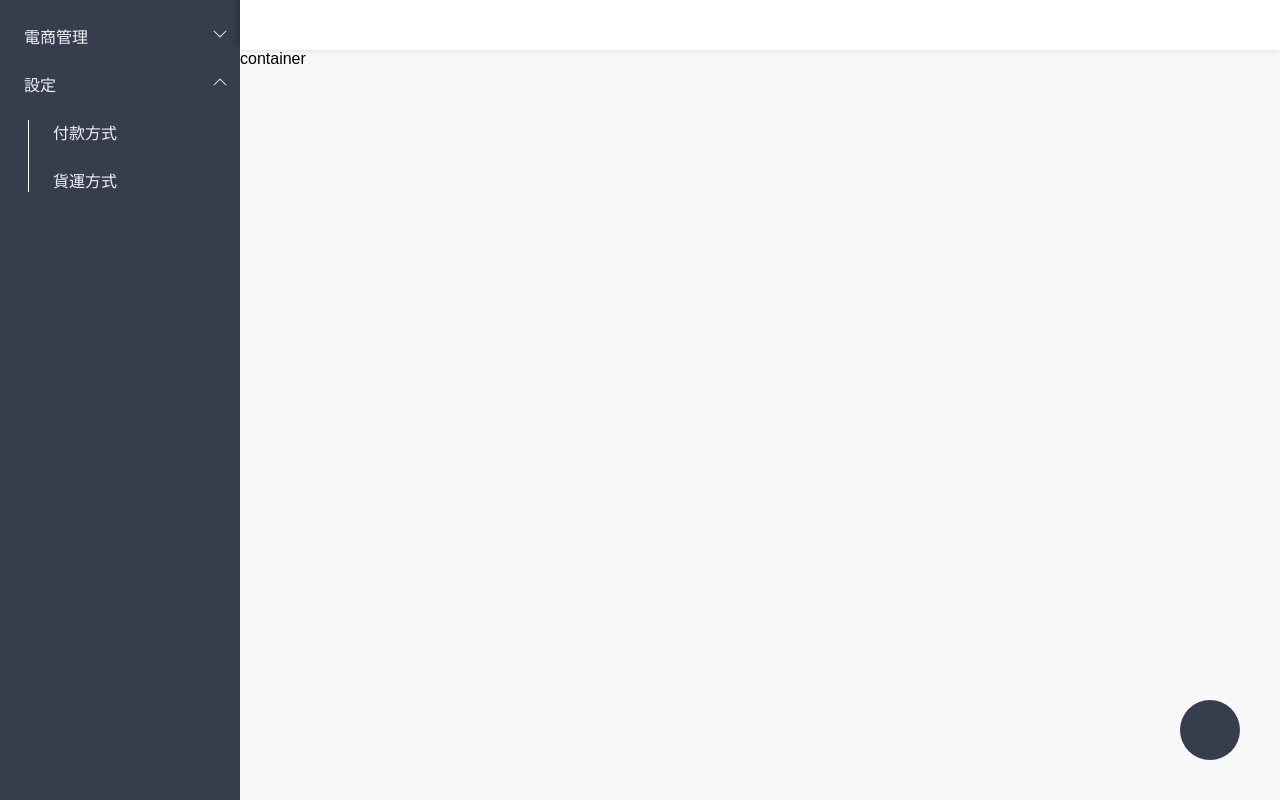
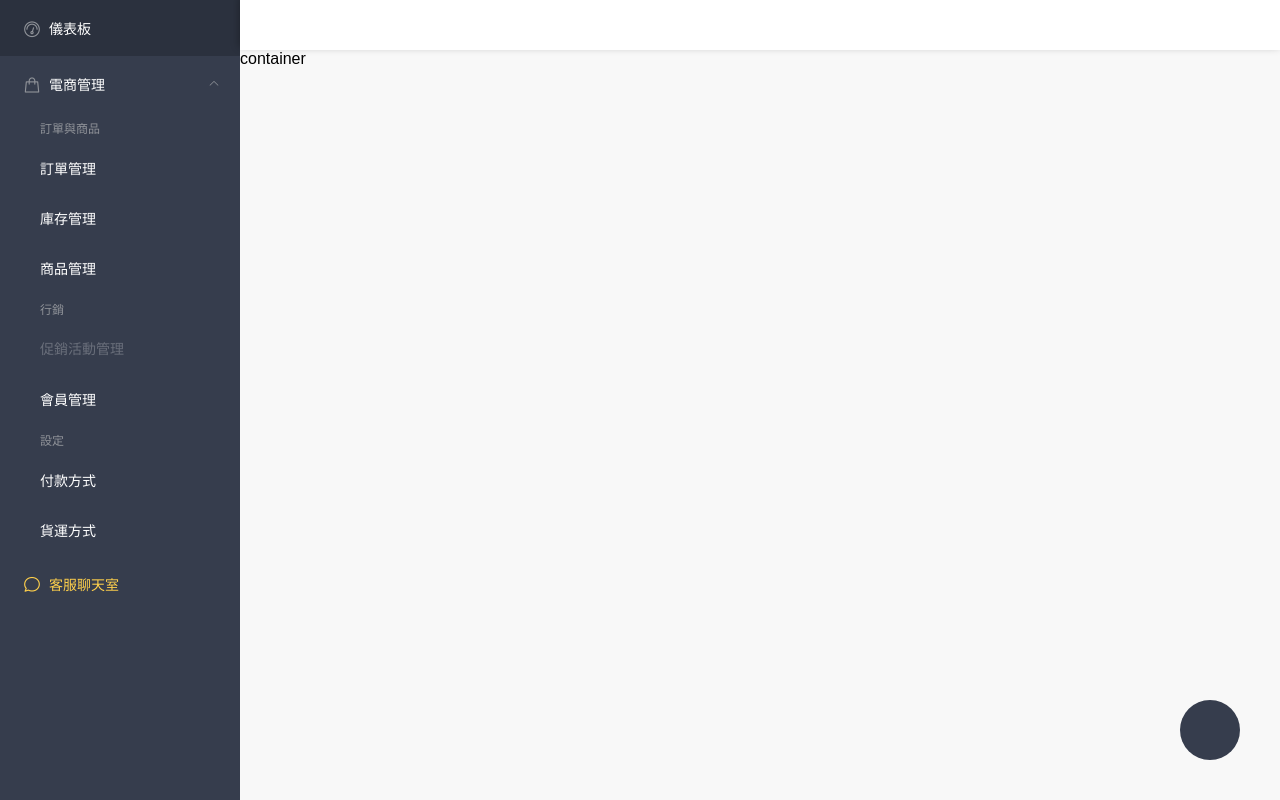
Before and after one commit to H-H-Liao/movie_backstage, a Nuxt app: page / in a window 1280 px wide. Both pictures are taken after a click on the element "電商管理". Built offline with nearby package versions, Linux system fonts and the light colour scheme.

Commit message:
refactor:刪除側邊欄，改用套件的側邊欄樣式

```diff
--- a/components/menu/MenuGroup.vue
+++ /dev/null
@@ -1,73 +0,0 @@
-<template>
-  <div class="group">
-      <div class="group_title_group" @click="switchGroup()">
-          <div class="group_title">
-              <div class="item">{{title}} </div>
-          </div>
-          <div>
-              <svg v-if="open" xmlns="http://www.w3.org/2000/svg" width="16" height="16" fill="currentColor" class="bi bi-chevron-up" viewBox="0 0 16 16">
-                  <path fill-rule="evenodd" d="M7.646 4.646a.5.5 0 0 1 .708 0l6 6a.5.5 0 0 1-.708.708L8 5.707l-5.646 5.647a.5.5 0 0 1-.708-.708l6-6z"/>
-              </svg>
-              <svg v-else xmlns="http://www.w3.org/2000/svg" width="16" height="16" fill="currentColor" class="bi bi-chevron-down" viewBox="0 0 16 16">
-                  <path fill-rule="evenodd" d="M1.646 4.646a.5.5 0 0 1 .708 0L8 10.293l5.646-5.647a.5.5 0 0 1 .708.708l-6 6a.5.5 0 0 1-.708 0l-6-6a.5.5 0 0 1 0-.708z"/>
-              </svg>
-          </div>
-      </div>
-      <div v-if="open" class="group_content">
-          <slot></slot>
-      </div>
-  </div>
-</template>
-
-<script>
-
-export default {
-  props:{
-      title:{
-          type:String,
-          require:true
-      },
-      icon:{
-          type:String,
-          required:false
-      },
-  },
-  data:function(){
-      return {
-          open: true
-      }
-  },
-  mounted:function(){
-
-  },
-  methods:{
-      switchGroup:function(){
-          this.open=!this.open;
-      }
-  }
-
-}
-</script>
-
-<style scoped>
-  .group{
-      margin: 24px 12px ;
-  }
-  .group_title_group{
-      display: flex;
-      justify-content: space-between;
-      align-items: center;
-      cursor: pointer;
-  }
-  .group_title{
-      display: flex;
-
-  }
-  .item{
-      padding-left: 12px;
-  }
-  .group_content{
-      border-left: 1px solid white;
-      margin-left: 16px;
-  }
-</style>
--- a/components/menu/MenuItemExtend.vue
+++ /dev/null
@@ -1,37 +0,0 @@
-<template>
-  <a :href="url">
-      <div class="menu">
-          <div class="item">  {{title}} </div>
-      </div>
-  </a>
-</template>
-<script>
-export default {
-  props:{
-      title:{
-          type:String,
-          required:true
-      },
-      icon:{
-          type:String,
-          required:false
-      },
-      url:{
-          type:String
-      }
-  }
-}
-</script>
-<style scoped>
-  a{
-      text-decoration:none;
-      color:inherit;
-  }
-  .menu{
-      display: flex;
-      margin: 24px 12px;
-  }
-  .item{
-      padding-left: 12px;
-  }
-</style>
--- a/layouts/default.vue
+++ b/layouts/default.vue
@@ -1,17 +1,55 @@
 <template>
   <div>
-    <div class="side not-print">
-      <menu-group title="電商管理" icon="mdi-shopping">
-        <menu-item-extend url="order"  title="訂單管理"></menu-item-extend>
-        <menu-item-extend url="stock"  title="庫存管理"></menu-item-extend>
-        <menu-item-extend url="product"  title="商品管理"></menu-item-extend>
-        <menu-item-extend url="member"  title="會員管理"></menu-item-extend>
-      </menu-group>
-      <menu-group title="設定" icon="mdi-shopping">
-        <menu-item-extend url="payment"  title="付款方式"></menu-item-extend>
-        <menu-item-extend url="shipment"  title="貨運方式"></menu-item-extend>
-      </menu-group>
-    </div>
+    <el-menu
+      default-active="2"
+      class="el-menu-vertical-demo side"
+      @open="handleOpen"
+      @close="handleClose"
+      background-color="#363d4d"
+      text-color="#fff"
+      active-text-color="#ffd04b">
+      <el-menu-item index="0">
+        <i class="el-icon-odometer"></i>
+        <span slot="title">儀表板</span>
+      </el-menu-item>
+      <el-submenu index="1">
+        <template slot="title">
+          <i class="el-icon-goods"></i>
+          <span>電商管理</span>
+        </template>
+        <el-menu-item-group title="訂單與商品">
+          <el-menu-item index="1-1">
+            <router-link to="order">訂單管理</router-link>
+          </el-menu-item>
+          <el-menu-item index="1-2">
+            <router-link to="stock">庫存管理</router-link>
+            </el-menu-item>
+          <el-menu-item index="1-3">
+            <router-link to="product">商品管理</router-link>
+            </el-menu-item>
+        </el-menu-item-group>
+        <el-menu-item-group title="行銷">
+          <el-menu-item index="2-1" disabled="true">促銷活動管理</el-menu-item>
+          <el-menu-item index="2-2">
+            <router-link to="member">會員管理</router-link>
+          </el-menu-item>
+        </el-menu-item-group>
+        <el-menu-item-group title="設定">
+          <el-menu-item index="3-1">
+            <router-link to="payment">付款方式</router-link>
+          </el-menu-item>
+          <el-menu-item index="3-2">
+            <router-link to="shipment">貨運方式</router-link>
+          </el-menu-item>
+        </el-menu-item-group>
+      </el-submenu>
+      <el-menu-item index="2">
+        <i class="el-icon-chat-round"></i>
+        <span slot="title">
+          <router-link to="serviceroom">客服聊天室</router-link>
+        </span>
+      </el-menu-item>
+    </el-menu>
     <div class="header">
 
     </div>
@@ -43,6 +81,10 @@ export default {
     margin: 0px;
     font-family: 'Noto Sans TC', '微軟正黑體', sans-serif;
   }
+  a{
+    color:inherit;
+    text-decoration: none;
+  }
 
   .header{
     position: fixed;
@@ -61,8 +103,6 @@ export default {
     width: 240px;
     height: 100vh;
     overflow-y: auto;
-    background-color: rgb(54,61,77);
-    color:rgb(241,242,243);
   }
   .content{
     position: fixed;
@@ -76,7 +116,7 @@ export default {
   }
   @media (max-width:1024px) {
     .side{
-       width: 0px;
+      width: 0px;
     }
     .header{
       left: 0px;
```
